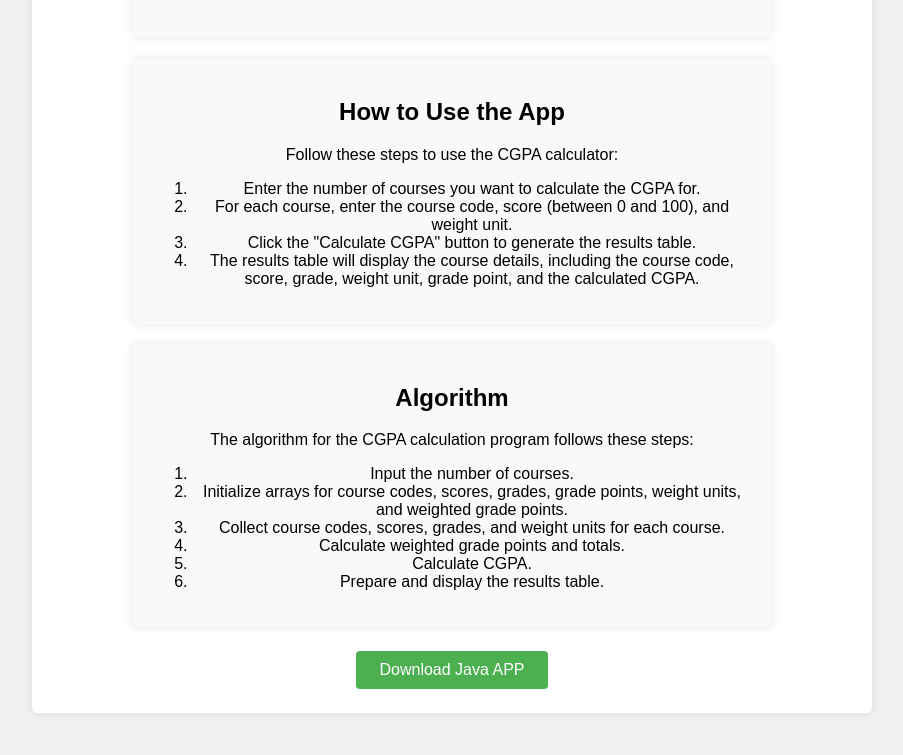
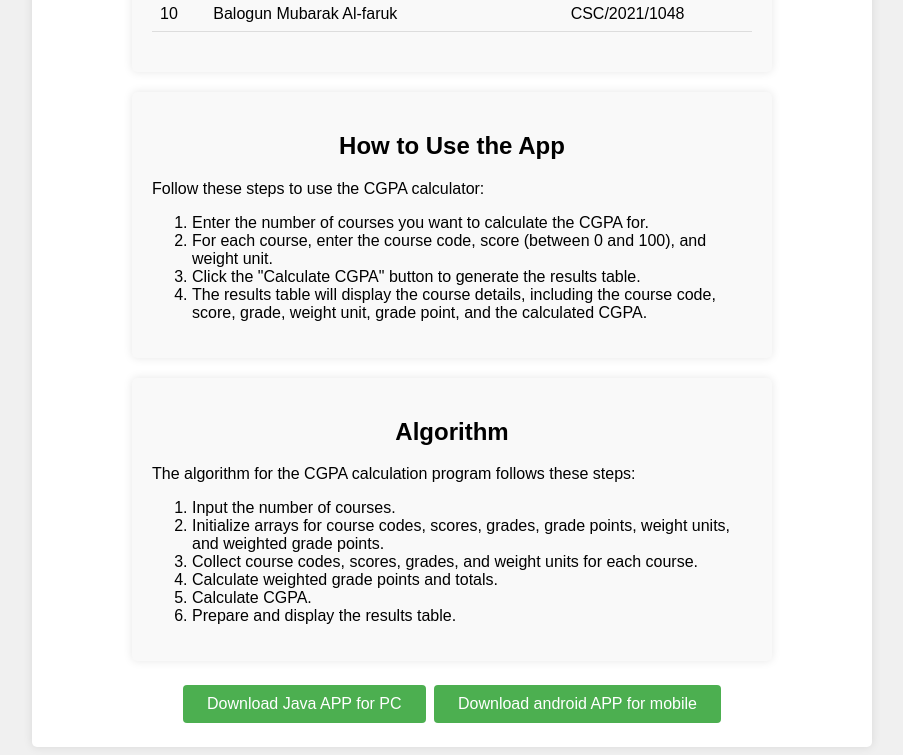
Before and after one commit to bidemi90/JAVA-APP-CSC-301, a plain HTML site: page index.html in a window 1280 px wide. Shown: the part 621-1376 px from the top of the page, without its empty margins (188-1091 px from the left). Before the commit the page ends 1342 px from the top, so only its background shows below. Drawn offline with Linux system fonts and the light colour scheme.

Commit message:
apk added

```diff
--- a/index.html
+++ b/index.html
@@ -39,6 +39,7 @@
         box-shadow: 0 0 10px rgba(0, 0, 0, 0.1);
       }
       .instruction-section {
+        text-align: start;
         max-width: 600px;
         margin: 20px auto;
         padding: 20px;
@@ -66,6 +67,7 @@
     <div class="container">
       <h1>CGPA Calculator Using Java</h1>
       <p>CSC 301 JAVA PROJECT</p>
+      <p style="text-transform: uppercase">for windows pc and mobile</p>
 
       <div class="instruction-section">
         <h2>Group Members List</h2>
@@ -132,7 +134,7 @@
         </table>
       </div>
       <div class="instruction-section">
-        <h2>How to Use the App</h2>
+        <h2 style="text-align: center">How to Use the App</h2>
         <p>Follow these steps to use the CGPA calculator:</p>
         <ol>
           <li>
@@ -153,7 +155,7 @@
         </ol>
       </div>
       <div class="instruction-section">
-        <h2>Algorithm</h2>
+        <h2 style="text-align: center">Algorithm</h2>
         <p>
           The algorithm for the CGPA calculation program follows these steps:
         </p>
@@ -176,7 +178,13 @@
         href="./JAVAAPP.zip"
         download="csc301_cgpa_calculator.zip"
         class="download-button"
-        >Download Java APP</a
+        >Download Java APP for PC
+      </a>
+      <a
+        href="./_CGPA_Calculator_18500560.apk"
+        download="csc301_cgpa_calculator.apk"
+        class="download-button"
+        >Download android APP for mobile</a
       >
     </div>
   </body>
```
Also changed, not shown: 1 other file.
